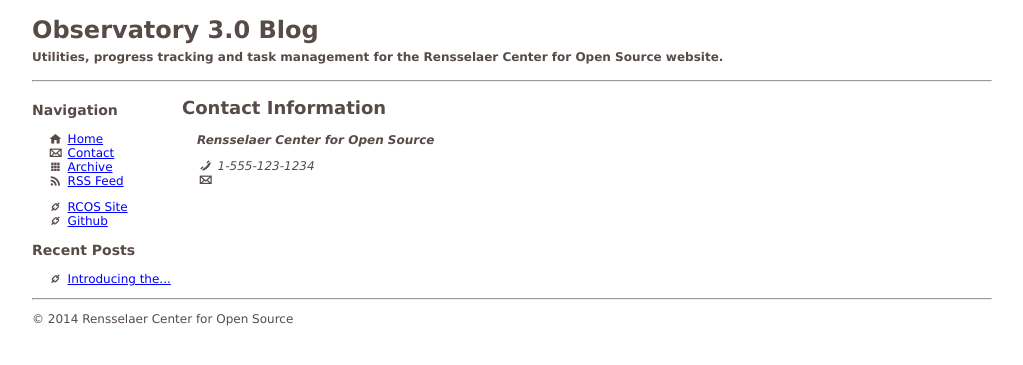
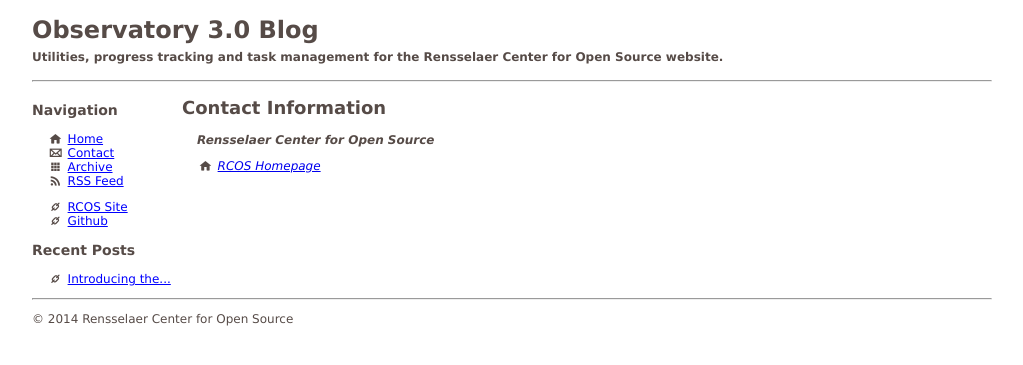
Before and after one commit to rcos/observatory-server, a Jekyll site: the page built from contact.html, in a window 1280 px wide. Shown: the top 365 px of the page, without its empty margins (26-1049 px from the left). Built offline with Jekyll 4.4.1, drawn with Linux system fonts in a browser that asks for light colours; nearby versions of some CDN libraries; Markdown is read by kramdown in place of the engine named in the settings.

Commit message:
Updated contact page

```diff
--- a/contact.html
+++ b/contact.html
@@ -6,8 +6,6 @@
 <section>
     <address>
         <p><strong>{{site.author}}</strong></p>
-
-        <p><i class="icon-phone"></i> 1-555-123-1234<br/>
-        <i class="icon-mail"></i> <a href="mailto:{{site.author_email}}">{{site.author_email}}</a></p>
+        <i class="icon-home"></i> <a href="http://rcos.rpi.edu">RCOS Homepage</a>
     </address>
 </section>
```
